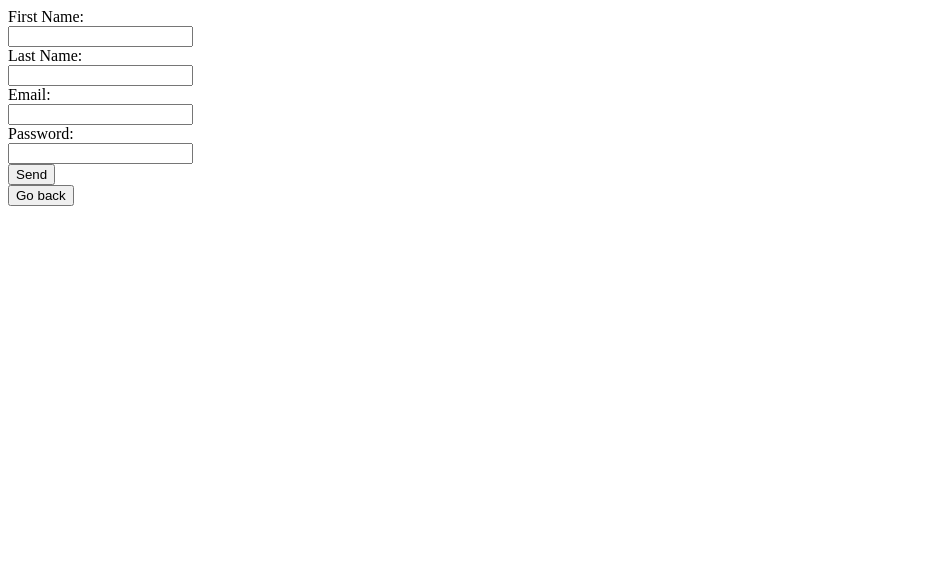
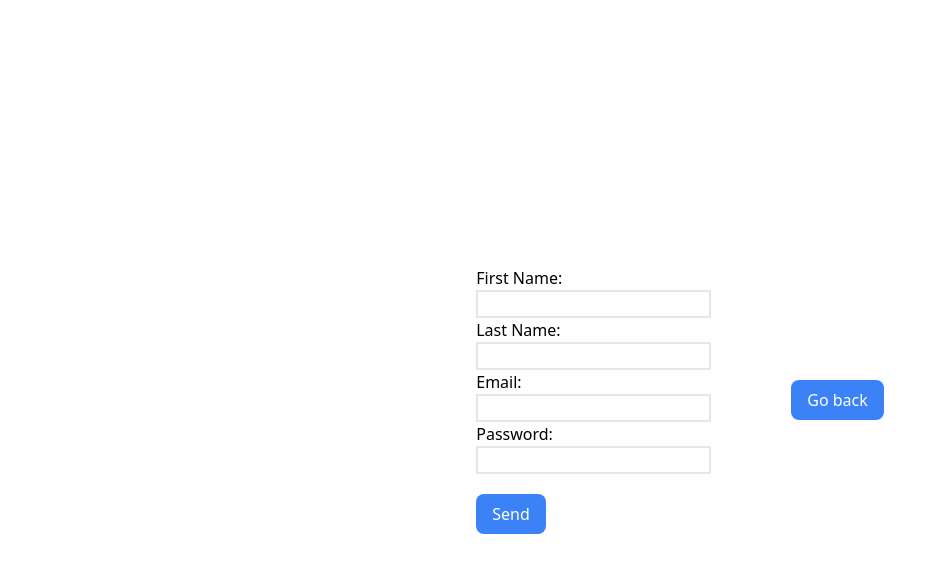
Before and after one commit to coelho-dd/Simple-Registration-System, a plain HTML site: page register.html in a window 1280 px wide. Shown: the whole page, without its empty margins (0-939 px from the left). Drawn offline with nearby package versions, Linux system fonts and the light colour scheme.

Commit message:
simple styling done

```diff
--- a/index.html
+++ b/index.html
@@ -3,14 +3,15 @@
 <head>
     <meta charset="UTF-8">
     <meta name="viewport" content="width=device-width, initial-scale=1.0">
+    <script src="https://cdn.tailwindcss.com"></script>
     <title>User register/Login system</title>
 </head>
-<body>
-    <a href="login.html">
-        <button>Log In</button>
-    </a>
-    <a href="register.html">
-        <button>Register</button>
-    </a>
+<body class="flex items-center justify-center min-h-screen">
+        <a href="login.html" class="m-10 bg-blue-500 text-white py-2 px-4 rounded-lg hover:bg-blue-700 transition-colors duration-300">
+            Login
+        </a>
+        <a href="register.html" class="bg-blue-500 text-white py-2 px-4 rounded-lg hover:bg-blue-700 transition-colors duration-300">
+            Register
+        </a>
 </body>
 </html>
--- a/register.html
+++ b/register.html
@@ -3,22 +3,23 @@
 <head>
     <meta charset="UTF-8">
     <meta name="viewport" content="width=device-width, initial-scale=1.0">
+    <script src="https://cdn.tailwindcss.com"></script>
     <title>Register Page</title>
 </head>
-<body>
-    <form>
+<body class="flex items-center justify-center min-h-screen">
+    <form class="m-20">
         <label for="first-name">First Name:</label><br>
-        <input type="text" name="first-name" id="first-name" required><br>
+        <input type="text" name="first-name" id="first-name" class="border-2" required><br>
         <label for="last-name">Last Name:</label><br>
-        <input type="text" name="last-name" id="last-name" required><br>
+        <input type="text" name="last-name" id="last-name" class="border-2" required><br>
         <label for="email">Email:</label><br>
-        <input type="text" name="email" id="email" required><br>
+        <input type="text" name="email" id="email" class="border-2" required><br>
         <label for="password">Password:</label><br>
-        <input type="password" name="password" id="password" required><br>
-        <input type="submit" value="Send" id="submit">
+        <input type="password" name="password" id="password" class="border-2" required><br>
+        <input type="submit" value="Send" id="submit" class="mt-5 bg-blue-500 text-white py-2 px-4 rounded-lg hover:bg-blue-700 transition-colors duration-300">
     </form>
 
-    <a href="index.html">
+    <a href="index.html" class="bg-blue-500 text-white py-2 px-4 rounded-lg hover:bg-blue-700 transition-colors duration-300">
         <button>Go back</button>
     </a>
 
```
Also changed, not shown: loggedin.html (+2 -1 lines), login.html (+8 -7 lines).
